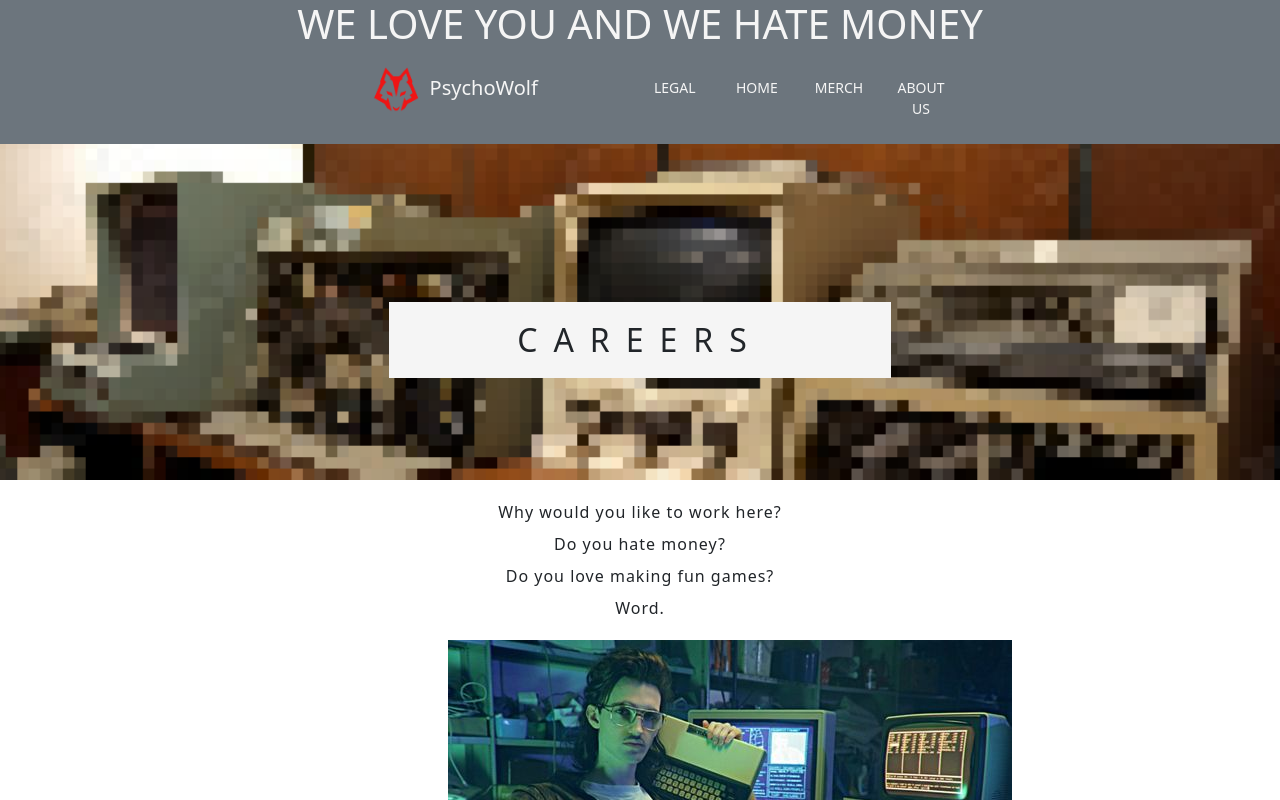
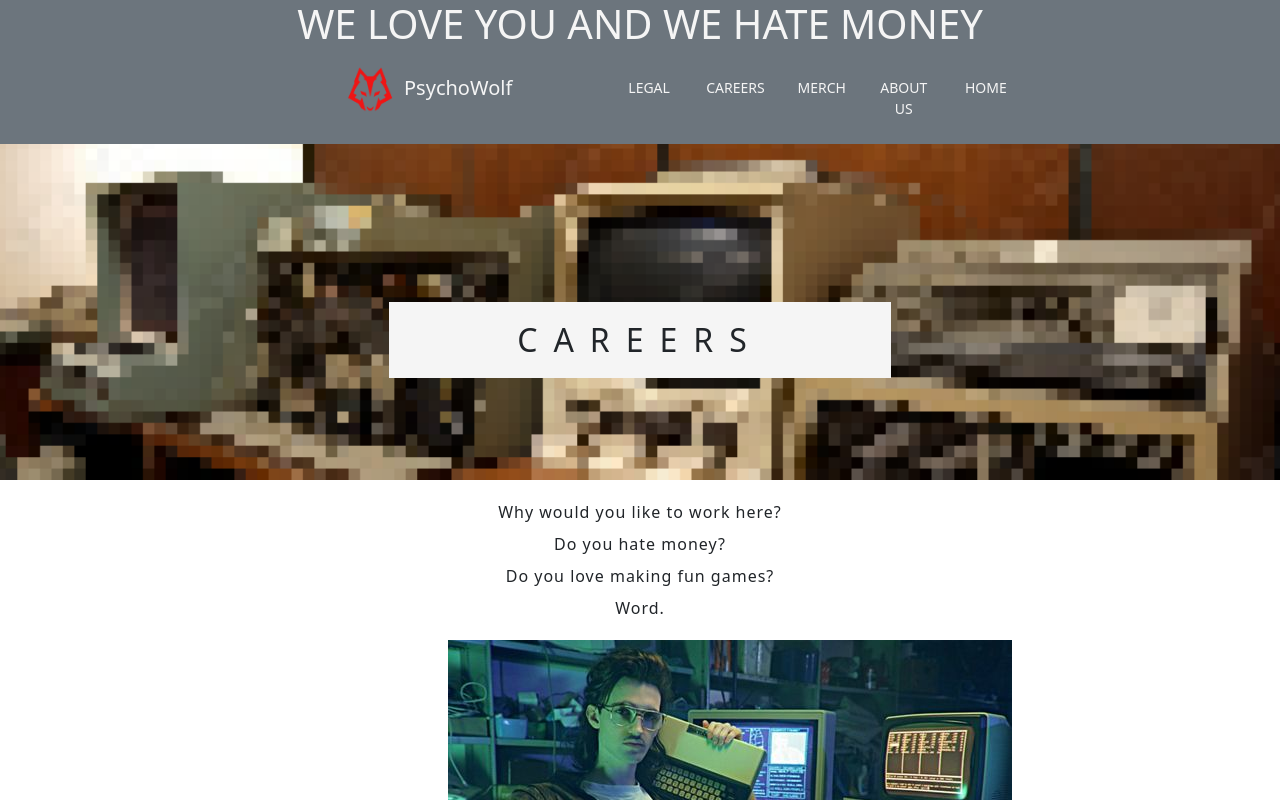
Before and after one commit to AlanPonce2407/PreEntrega2-PonceOsoresAlan, a website: page pages/careers.html in a window 1280 px wide. Drawn offline with nearby package versions, Linux system fonts and the light colour scheme.

Commit message:
fixed header

```diff
--- a/pages/careers.html
+++ b/pages/careers.html
@@ -27,17 +27,19 @@
                 <div class="collapse navbar-collapse" id="navbarNav">
                     <ul class="navbar-nav">
                         <li class="nav-item">
-                            <a class="nav-link" href="./legal.html">LEGAL</a>
+                            <a class="nav-link" href="../pages/legal.html">LEGAL</a>
+                        </li>
+                        <li class="nav-item">
+                            <a class="nav-link" href="../pages/careers.html">CAREERS</a>
+                        </li>
+                        <li class="nav-item">
+                            <a class="nav-link" href="../pages/merch.html">MERCH</a>
+                        </li>
+                        <li class="nav-item">
+                            <a class="nav-link" href="../pages/about-us.html">ABOUT US</a>
                         </li>
                         <li class="nav-item">
                             <a class="nav-link" href="../index.html">HOME</a>
-                        </li>
-                        <li class="nav-item">
-                            <a class="nav-link" href="./merch.html">MERCH</a>
-                        </li>
-                        <li class="nav-item">
-                            <a class="nav-link" href="./about-us.html">ABOUT US</a>
-                        </li>
                     </ul>
                 </div>
             </div>
--- a/scss/header.scss
+++ b/scss/header.scss
@@ -10,7 +10,7 @@ header {
             position: sticky;
             text-align: center;
             justify-content: space-evenly;
-            width: 70%;
+            width: 80%;
             left: 15.5%;
             padding: 0.5rem;
             margin-top: 0.25rem;
@@ -23,3 +23,8 @@ header {
         margin-bottom: 0 !important;
     }
 }
+
+.container {
+    position: relative;
+    left: -2%;
+}
```
Also changed, not shown: index.html (+3 -0 lines), package.json (+184 -0 lines), pages/about-us.html (+6 -4 lines), pages/legal.html (+6 -4 lines), pages/merch.html (+8 -6 lines), css/styles.css.
